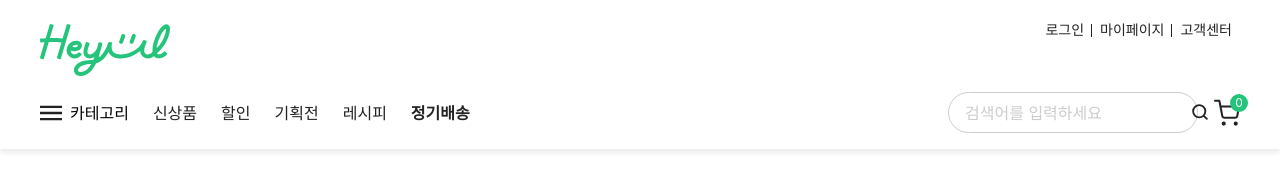
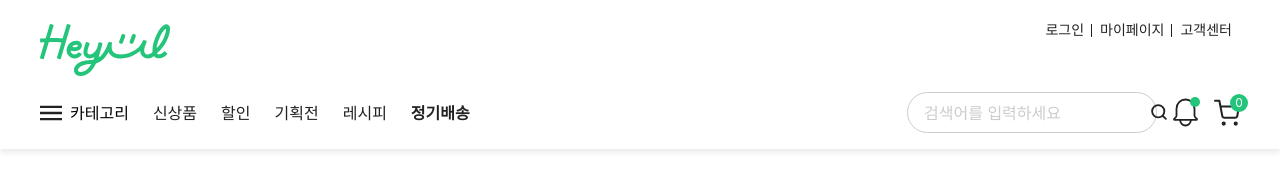
Before and after one commit to chae0924/heayul, a React (Create React App) app: page /login in a window 1280 px wide. Shown: the top 187 px of the page. Built offline with nearby package versions, Linux system fonts and the light colour scheme; a web font is replaced by a local one.

Commit message:
헤더 알림버튼 추가

```diff
--- /dev/null
+++ b/src/components/common/Bellbtn.js
@@ -0,0 +1,72 @@
+import React, { memo, useState, useRef, useEffect } from "react";
+import { Link } from "react-router-dom";
+import styles from "./Bellbtn.module.scss";
+
+// 기본 알림 데이터
+const defaultBellItems = [
+  "[레시피] 새로운 댓글이 달렸습니다.💬",
+  "장바구니에 담긴 상품 '돈코츠라멘'의 가격이 내렸습니다",
+  "오늘의 특별 혜택을 확인하세요!🔥"
+];
+
+const Bellbtn = memo(({ id, className }) => {
+  const [isDropdownOpen, setIsDropdownOpen] = useState(false); // 드롭다운 닫힌 상태
+  const dropdownRef = useRef(null);
+
+  // 드롭다운 외부 클릭 감지
+  useEffect(() => {
+    function handleClickOutside(event) {
+      if (dropdownRef.current && !dropdownRef.current.contains(event.target)) {
+        setIsDropdownOpen(false);
+      }
+    }
+    document.addEventListener("mousedown", handleClickOutside);
+    return () => {
+      document.removeEventListener("mousedown", handleClickOutside);
+    };
+  }, []);
+
+  return (
+    <div className={styles.bellButtonWrapper} ref={dropdownRef}>
+      {/* 알림 링크 */}
+      <Link
+        to="#"
+        className={`${className} ${styles.bellButton} d-flex align-items-center`}
+        id={id}
+        onClick={(e) => {
+          e.preventDefault(); // 기본 링크 동작 방지
+          setIsDropdownOpen((prev) => !prev);
+        }}
+      >
+        <svg
+          width="25"
+          height="29"
+          viewBox="0 0 25 29"
+          fill="none"
+          xmlns="http://www.w3.org/2000/svg"
+        >
+          <path
+            d="M17.8954 21.9139C17.8954 24.991 15.4799 27.4853 12.5 27.4853C9.52022 27.4853 7.10461 24.991 7.10461 21.9139M3.50768 10.771C3.50768 5.64265 7.53369 1.48529 12.5 1.48529C17.4663 1.48529 21.4923 5.64265 21.4923 10.771V17.8281C21.4923 18.8516 22.6113 19.8706 23.7329 20.6352C24.2206 20.9675 23.9971 21.9139 23.4127 21.9139H1.58722C1.0029 21.9139 0.779443 20.9675 1.2671 20.6352C2.38864 19.8706 3.50768 18.8516 3.50768 17.8281V10.771Z"
+            stroke="#222222"
+            strokeWidth="1.8"
+          />
+        </svg>
+        {/* 알림 불 항상 표시 */}
+        <div className={styles.notificationDot}></div>
+      </Link>
+
+      {/* 드롭다운 메뉴 */}
+      {isDropdownOpen && (
+        <div className={styles.dropdown}>
+          {defaultBellItems.map((item, index) => (
+            <div key={index} className={styles.dropdownItem}>
+              <p>{item}</p>
+            </div>
+          ))}
+        </div>
+      )}
+    </div>
+  );
+});
+
+export default Bellbtn;
--- /dev/null
+++ b/src/components/common/Bellbtn.module.scss
@@ -0,0 +1,52 @@
+.bellButtonWrapper {
+  position: relative;
+  display: inline-block;
+}
+
+.bellButton {
+  background: none;
+  border: none;
+  cursor: pointer;
+  position: relative;
+
+  svg {
+    display: block;
+  }
+}
+
+.notificationDot {
+  width: 10px;
+  height: 10px;
+  background-color: var(--primary);
+  border-radius: 50%;
+  position: absolute;
+  top: 0;
+  right: 0;
+  transform: translate(50%, -50%);
+  z-index: 1;
+}
+
+.dropdown {
+  position: absolute;
+  top: 150%;
+  right: 0;
+  background: #fff;
+  box-shadow: 0px 3px 9px 4px rgba(0, 0, 0, 0.1);
+  border-radius: 4px;
+  padding: 10px;
+  min-width: 200px;
+  z-index: 10;
+}
+
+.dropdownItem {
+  padding: 8px 12px;
+  border-bottom: 1px solid #eaeaea;
+  font-size: 14px;
+
+  &:last-child {
+    border-bottom: none;
+  }
+  p{
+    margin: 8px 0;
+  }
+}
--- a/src/components/layout/Header.js
+++ b/src/components/layout/Header.js
@@ -4,6 +4,7 @@ import hd from './header.module.scss'
 import logo from '../../assets/logo.svg'
 import { Allmenulist } from '../common/_common_navi'
 import Hcartbtn from '../common/Cartbtn'
+import Bellbtn from '../common/Bellbtn'
 import SearchBar from '../common/Searchinput'
 
 
@@ -86,6 +87,7 @@ export default function Header({ navidb, cartItems}) {
         <div className={`${hd.utilMenu} d-flex align-items-center gap-3`}>
         <SearchBar placeholder="검색어를 입력하세요" />
 
+             <Bellbtn className={`${hd.bellicon} position-relative`}></Bellbtn>
              <Hcartbtn className={`${hd.carticon} position-relative`} to="/Cart" cartItems={cartItems}></Hcartbtn>
         </div>
 
--- a/src/components/layout/header.module.scss
+++ b/src/components/layout/header.module.scss
@@ -133,4 +133,10 @@
         top: -5px !important;
     }
   }
+  .bellicon{
+    div{
+        right: 3px !important;
+        top: 4px !important;
+    }
+  }
 }
```
Also changed, not shown: src/assets/svg/bell.svg (added).
